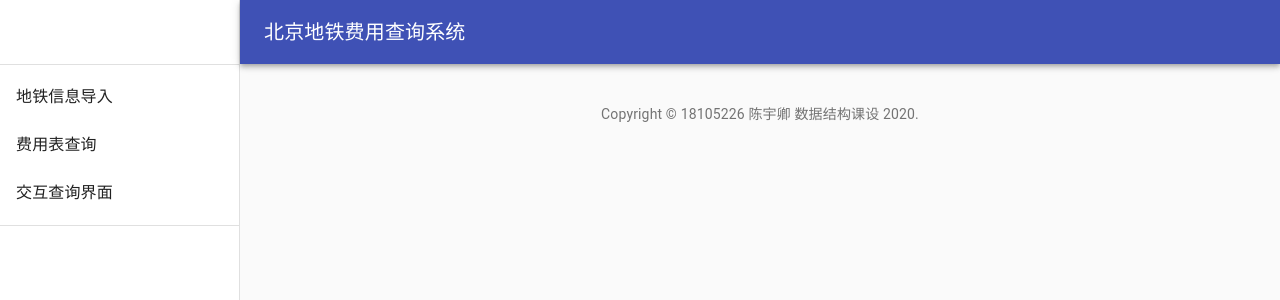
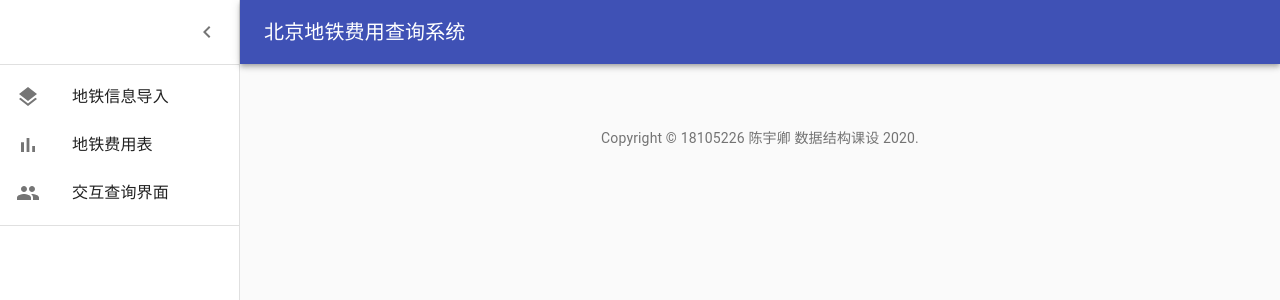
Before and after one commit to scyq/Beijing-Subway-Fare-Query, a React (Create React App) app: page / in a window 1280 px wide. Shown: the top 300 px of the page. Built offline with nearby package versions, Linux system fonts and the light colour scheme.

Commit message:
导航栏推拉 导航栏点击状态机

```diff
--- a/package.json
+++ b/package.json
@@ -4,6 +4,7 @@
   "private": true,
   "dependencies": {
     "@material-ui/core": "^4.11.0",
+    "@material-ui/icons": "^4.9.1",
     "@testing-library/jest-dom": "^4.2.4",
     "@testing-library/react": "^9.5.0",
     "@testing-library/user-event": "^7.2.1",
--- a/src/App.js
+++ b/src/App.js
@@ -11,15 +11,17 @@ import Typography from '@material-ui/core/Typography';
 import Divider from '@material-ui/core/Divider';
 import IconButton from '@material-ui/core/IconButton';
 import Container from '@material-ui/core/Container';
-import Grid from '@material-ui/core/Grid';
 import Link from '@material-ui/core/Link';
-import {mainListItems} from './NavBar';
+import NavBar from './NavBar';
+import MenuIcon from '@material-ui/icons/Menu';
+import ChevronLeftIcon from '@material-ui/icons/ChevronLeft';
+
 
 function Copyright() {
   return (
     <Typography variant="body2" color="textSecondary" align="center">
       {'Copyright © '}
-      <Link color="inherit" href="https://material-ui.com/">
+      <Link color="inherit" href="https://github.com/scyq">
         18105226 陈宇卿 数据结构课设
       </Link>{' '}
       {new Date().getFullYear()}
@@ -111,7 +113,16 @@ const useStyles = makeStyles((theme) => ({
 
 export default function App() {
   const classes = useStyles();
-  const open = React.useState(true);
+
+  /* 实现抽屉效果的方法 */
+  const [open, setOpen] = React.useState(true);
+  const handleDrawerOpen = () => {
+    setOpen(true);
+  };
+  const handleDrawerClose = () => {
+    setOpen(false);
+  };
+
 
   return (
     <div className={classes.root}>
@@ -122,13 +133,14 @@ export default function App() {
             edge="start"
             color="inherit"
             aria-label="open drawer"
+            onClick={handleDrawerOpen}
             className={clsx(classes.menuButton, open && classes.menuButtonHidden)}
           >
+            <MenuIcon />
           </IconButton>
           <Typography component="h1" variant="h6" color="inherit" noWrap className={classes.title}>
             北京地铁费用查询系统
           </Typography>
-
         </Toolbar>
       </AppBar>
 
@@ -140,17 +152,19 @@ export default function App() {
         open={open}
       >
         <div className={classes.toolbarIcon}>
+          <IconButton onClick={handleDrawerClose}>
+            <ChevronLeftIcon />
+          </IconButton>
         </div>
         <Divider />
-        <List>{mainListItems}</List>
+          <List>
+            <NavBar />
+          </List>
         <Divider />
       </Drawer>
-
       <main className={classes.content}>
         <div className={classes.appBarSpacer} />
         <Container maxWidth="lg" className={classes.container}>
-          <Grid container spacing={3}>
-          </Grid>
           <Box pt={4}>
             <Copyright />
           </Box>
--- a/src/NavBar.js
+++ b/src/NavBar.js
@@ -1,18 +1,67 @@
+
+/*
+    @18105226 陈宇卿
+    主页导航栏渲染
+    根据不同的状态来确定渲染的内容
+*/
+
 import React from 'react';
 import ListItem from '@material-ui/core/ListItem';
+import ListItemIcon from '@material-ui/core/ListItemIcon';
 import ListItemText from '@material-ui/core/ListItemText';
+import PeopleIcon from '@material-ui/icons/People';
+import BarChartIcon from '@material-ui/icons/BarChart';
+import LayersIcon from '@material-ui/icons/Layers';
 
 
-export const mainListItems = (
+class NavBar extends React.Component {
+
+    /* 构造器，用于设置不同标签页的状态 */
+    constructor(props) {
+        super(props);
+        this.state = {
+            itemIdex : 0
+        };
+    }
+
+    /* 处理点击，改变状态以显示不同内容 */
+    clickHandler = (index) => {
+        this.setState({itemIdex : index});
+    }
+
+    render() {
+        return (
             <div>
-    <ListItem button>
+                <ListItem
+                    button
+                    onClick = {() => this.clickHandler(0)}
+                >
+                <ListItemIcon>
+                    <LayersIcon />
+                </ListItemIcon>
                 <ListItemText primary="地铁信息导入" />
                 </ListItem>
-    <ListItem button>
-      <ListItemText primary="费用表查询" />
+                <ListItem
+                    button
+                    onClick = {() => this.clickHandler(1)}
+                >
+                <ListItemIcon>
+                    <BarChartIcon />
+                </ListItemIcon>
+                <ListItemText primary="地铁费用表" />
                 </ListItem>
-    <ListItem button>
+                <ListItem
+                    button
+                    onClick = {() => this.clickHandler(2)}
+                >
+                <ListItemIcon>
+                    <PeopleIcon />
+                </ListItemIcon>
                 <ListItemText primary="交互查询界面" />
                 </ListItem>
             </div>
         );
+    }
+}
+
+export default NavBar;
```
Also changed, not shown: src/Content.js (added, +13 -0 lines), src/InfoImport.js (added, +20 -0 lines), 1 other file (tests, documents, lock files or other folders). Lines whose indentation alone changed are shown as unchanged.
